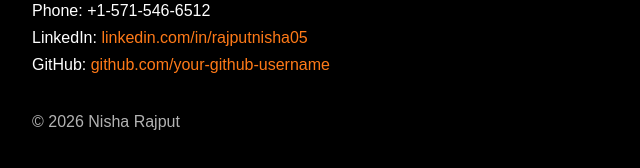
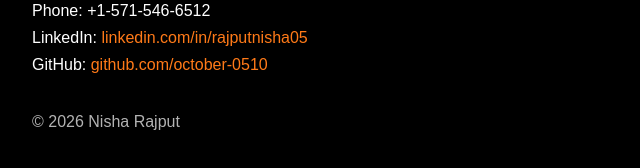
Before and after one commit to october-0510/Portfolio, a plain HTML site: page index.html in a window 1280 px wide. Shown: the part 3820-3988 px from the top of the page, 96-736 px from the left. Drawn offline with nearby package versions, Linux system fonts and the light colour scheme.

Commit message:
Updated GitHub profile link

```diff
--- a/index.html
+++ b/index.html
@@ -220,8 +220,8 @@
     </p>
     <p>
       GitHub:
-      <a href="https://github.com/your-github-username" target="_blank" rel="noopener">
-        github.com/your-github-username
+      <a href="https://github.com/october-0510" target="_blank" rel="noopener">
+        github.com/october-0510
       </a>
     </p>
 
```
